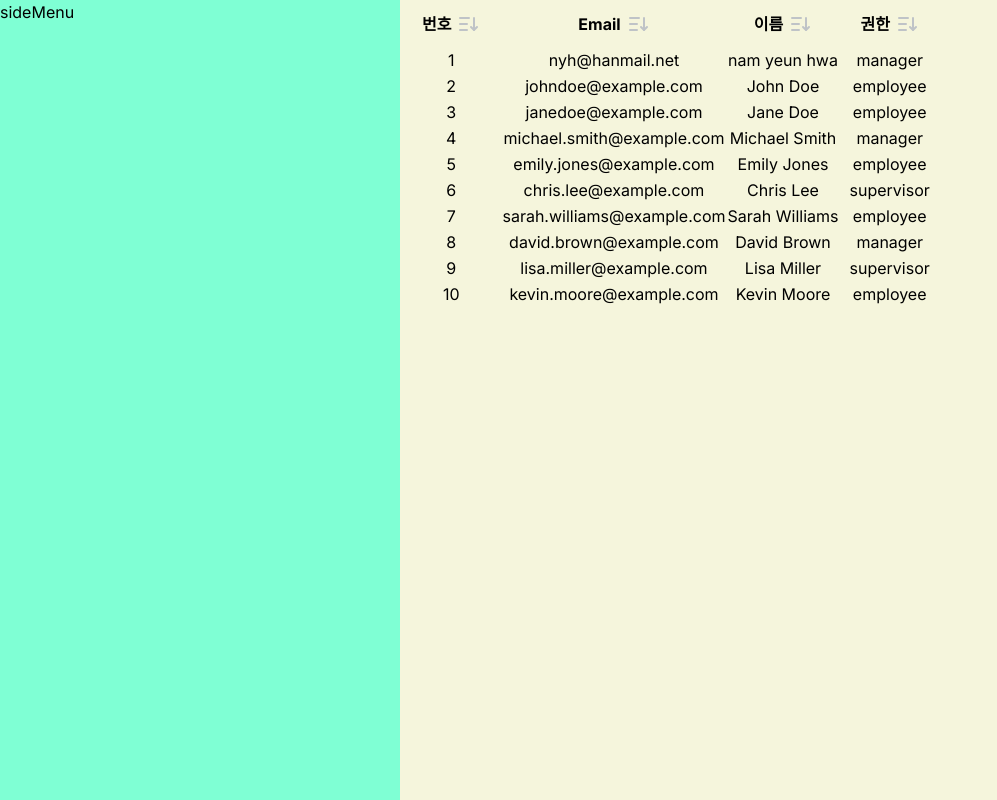
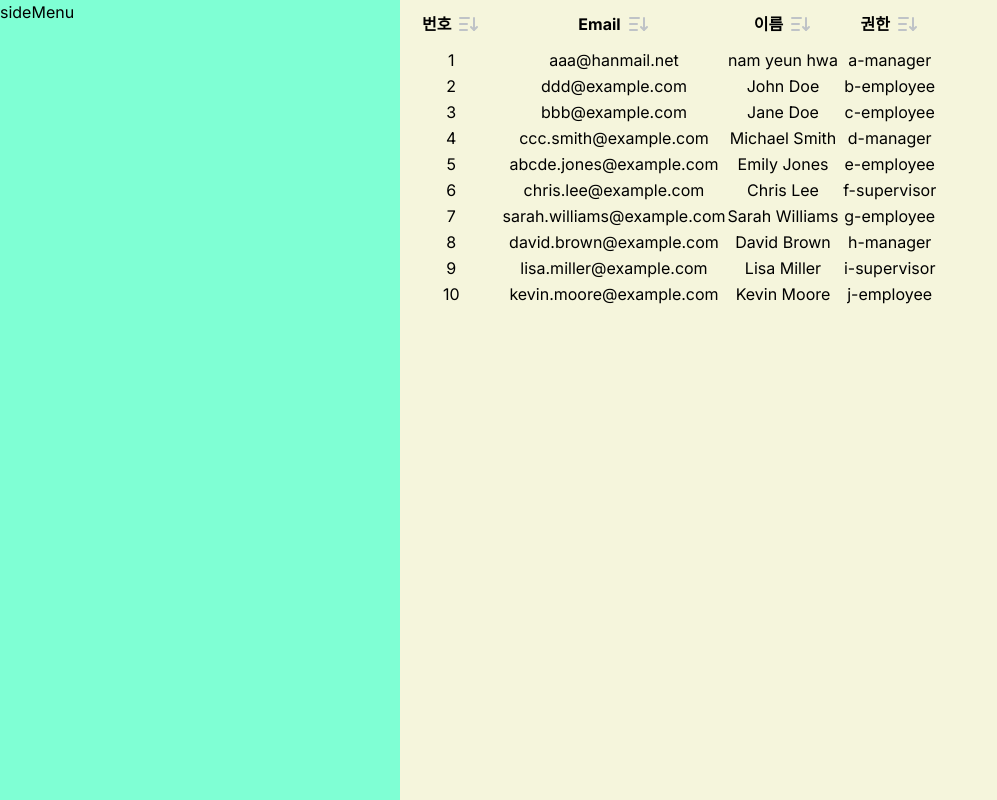
Before and after one commit to nam-yeun-hwa/table-demo-projects, a Next.js app: page / in a window 1280 px wide. Shown: the whole page, without its empty margins (0-997 px from the left). Built offline with nearby package versions, Linux system fonts and the light colour scheme.

Commit message:
Feat(HeaderAction):헤더 필터 버튼 클릭시 내림차순, 오름차순 정렬

```diff
--- a/src/app/(pageGroup)/page.tsx
+++ b/src/app/(pageGroup)/page.tsx
@@ -42,63 +42,63 @@ const columns: Array<headerType> = [
 const userData: Array<User> = [
   {
     id: 1,
-    email: "nyh@hanmail.net",
+    email: "aaa@hanmail.net",
     fullname: "nam yeun hwa",
-    role: "manager",
+    role: "a-manager",
   },
   {
     id: 2,
-    email: "johndoe@example.com",
+    email: "ddd@example.com",
     fullname: "John Doe",
-    role: "employee",
+    role: "b-employee",
   },
   {
     id: 3,
-    email: "janedoe@example.com",
+    email: "bbb@example.com",
     fullname: "Jane Doe",
-    role: "employee",
+    role: "c-employee",
   },
   {
     id: 4,
-    email: "michael.smith@example.com",
+    email: "ccc.smith@example.com",
     fullname: "Michael Smith",
-    role: "manager",
+    role: "d-manager",
   },
   {
     id: 5,
-    email: "emily.jones@example.com",
+    email: "abcde.jones@example.com",
     fullname: "Emily Jones",
-    role: "employee",
+    role: "e-employee",
   },
   {
     id: 6,
     email: "chris.lee@example.com",
     fullname: "Chris Lee",
-    role: "supervisor",
+    role: "f-supervisor",
   },
   {
     id: 7,
     email: "sarah.williams@example.com",
     fullname: "Sarah Williams",
-    role: "employee",
+    role: "g-employee",
   },
   {
     id: 8,
     email: "david.brown@example.com",
     fullname: "David Brown",
-    role: "manager",
+    role: "h-manager",
   },
   {
     id: 9,
     email: "lisa.miller@example.com",
     fullname: "Lisa Miller",
-    role: "supervisor",
+    role: "i-supervisor",
   },
   {
     id: 10,
     email: "kevin.moore@example.com",
     fullname: "Kevin Moore",
-    role: "employee",
+    role: "j-employee",
   },
 ];
 
```
